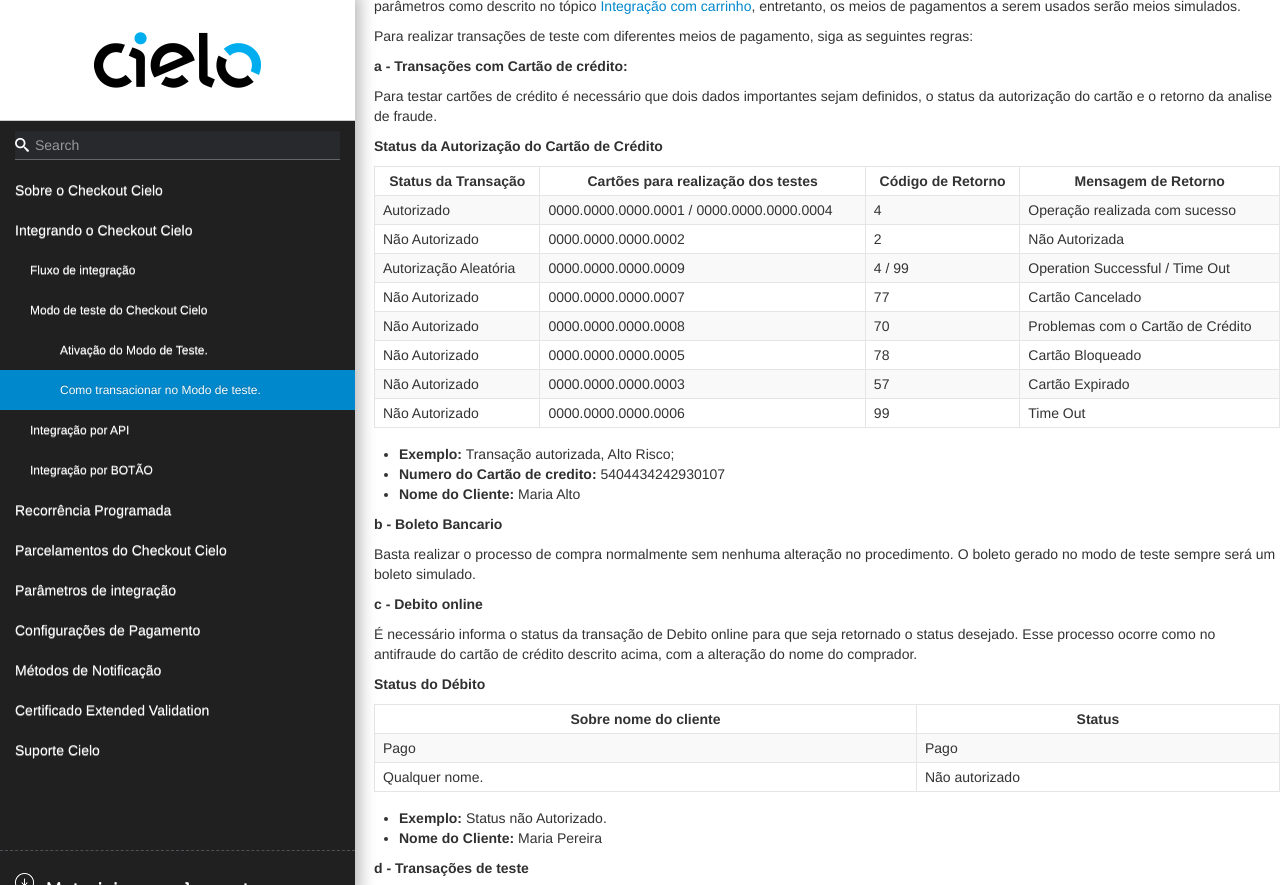
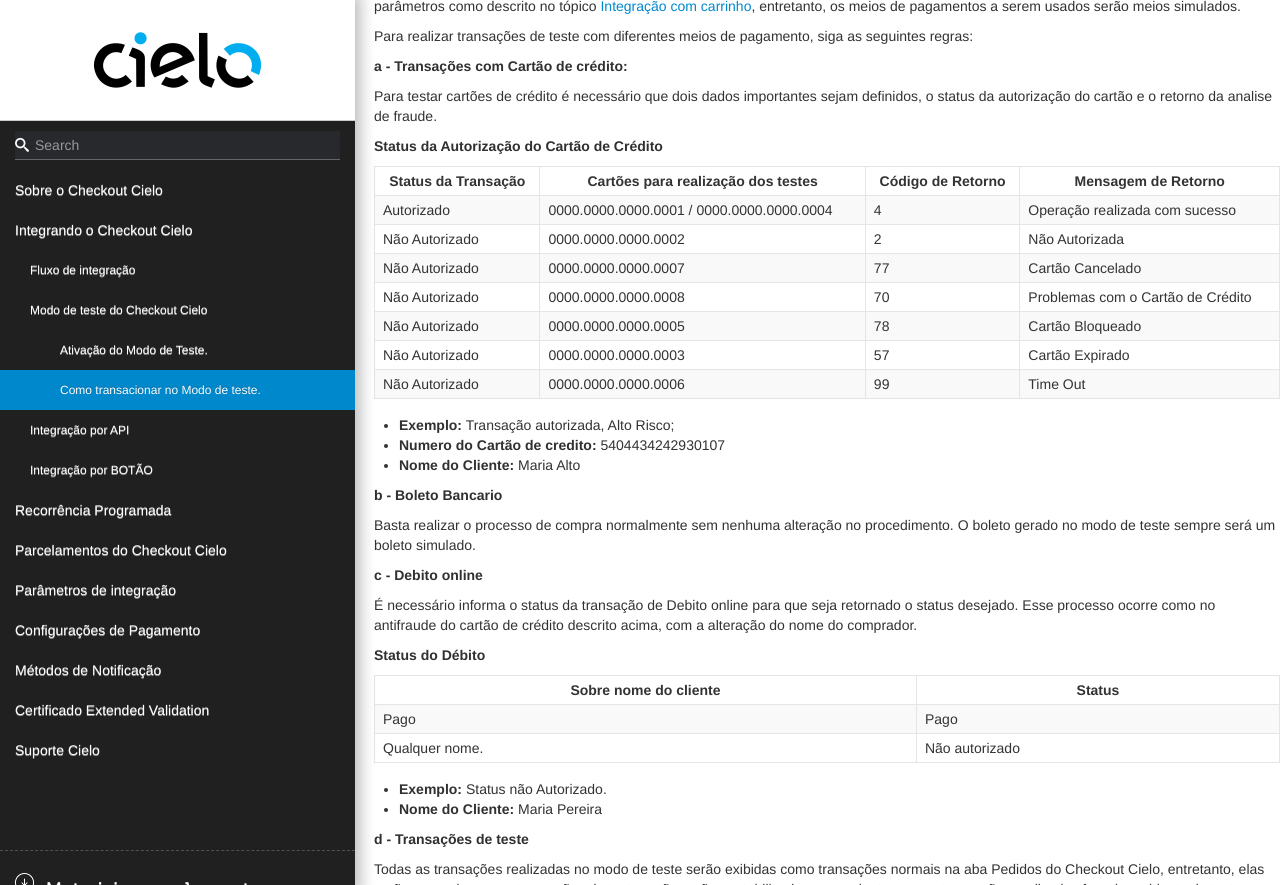
Before and after one commit to DeveloperCielo/Tutorial, a Jekyll site: the page built from _posts/2017-08-25-Checkout.md, in a window 1280 px wide and 900 px high, scrolled down 6940 px, cut to the strip 0-885 px from the top of the window. Built offline with Jekyll 4.4.1, drawn with Linux system fonts in a browser that asks for light colours; some web fonts are replaced.

Commit message:
Updated '_posts/2017-08-25-Checkout.md' via CloudCannon

```diff
--- a/_posts/2017-08-25-Checkout.md
+++ b/_posts/2017-08-25-Checkout.md
@@ -193,6 +193,8 @@
 O modo de teste Checkout Cielo é uma ferramenta que permite testar a integração do seu site com a plataforma. Com o modo teste, você pode realizar transações a medida que evolui com a integração e consegue simular cenários para testar diferentes meios de pagamento.
 
 
+
+
 ### Ativação do Modo de Teste.
 
 O modo de teste pode ser ativado na aba **Configurações**, onde existe um caixa de seleção, que quando marcada, habilitará o modo de teste do Checkout Cielo. O modo somente se iniciará quando a seleção for salva.
@@ -223,16 +225,17 @@
 |-----------------------|-------------------------------------------|-------------------|-----------------------------------|
 | Autorizado            | 0000.0000.0000.0001 / 0000.0000.0000.0004 | 4                 | Operação realizada com sucesso    |
 | Não Autorizado        | 0000.0000.0000.0002                       | 2                 | Não Autorizada                    |
-| Autorização Aleatória | 0000.0000.0000.0009                       | 4 / 99            | Operation Successful / Time Out   |
 | Não Autorizado        | 0000.0000.0000.0007                       | 77                | Cartão Cancelado                  |
 | Não Autorizado        | 0000.0000.0000.0008                       | 70                | Problemas com o Cartão de Crédito |
 | Não Autorizado        | 0000.0000.0000.0005                       | 78                | Cartão Bloqueado                  |
 | Não Autorizado        | 0000.0000.0000.0003                       | 57                | Cartão Expirado                   |
 | Não Autorizado        | 0000.0000.0000.0006                       | 99                | Time Out                          |
 
+
 * **Exemplo:** Transação autorizada, Alto Risco;
 * **Numero do Cartão de credito:** 5404434242930107
 * **Nome do Cliente:** Maria Alto
+
 
 **b - Boleto Bancario**
 
```
